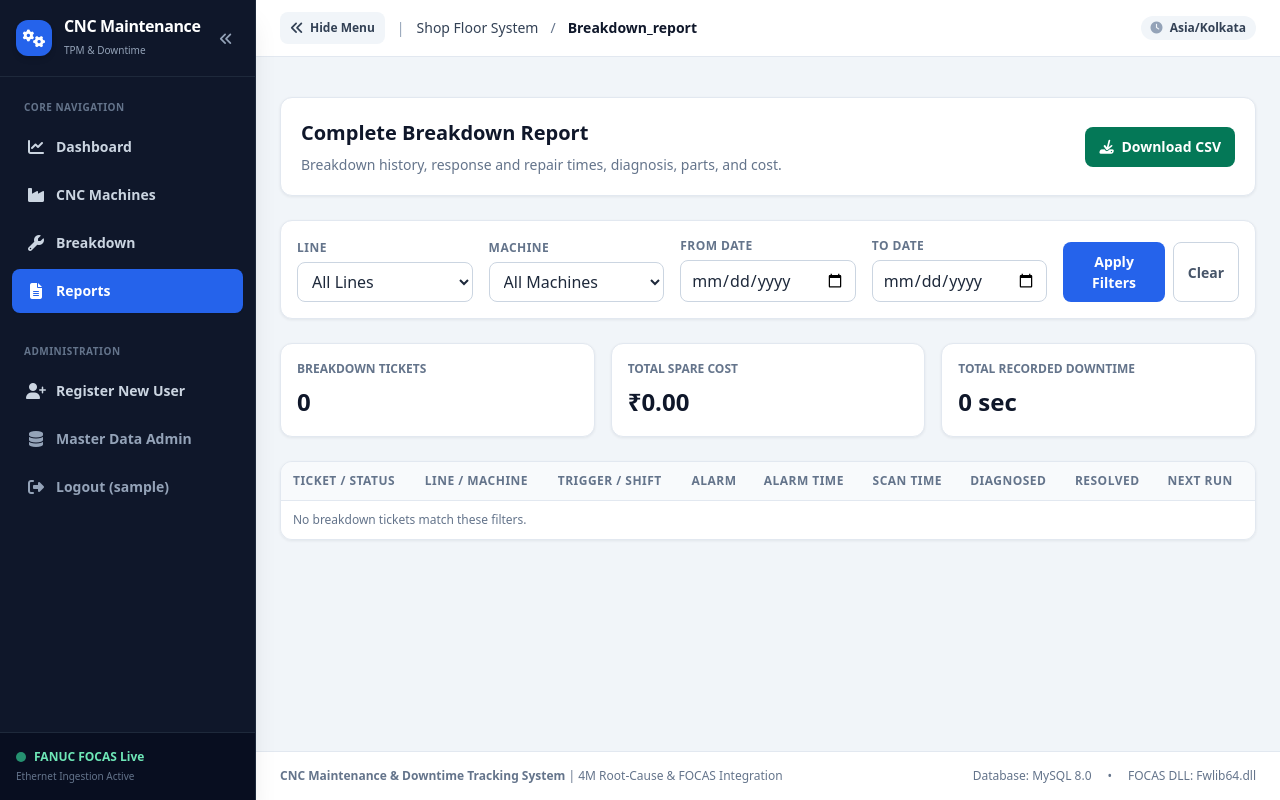
After one commit to DhiviJR/CNC-Maintenance, a Django app: page /reports/breakdowns/ in a window 1280 px wide. The commit adds this page. Run offline with Django 5.2, Linux system fonts and the light colour scheme; the visitor is signed in with stand-in values (Sample User, id 1); data comes from the database, SQL or seed files in the repository; data that the repository does not hold is empty; some libraries are stand-ins or nearby versions.

Commit message:
Report page created

```diff
--- a/maintenance/urls.py
+++ b/maintenance/urls.py
@@ -16,6 +16,7 @@ urlpatterns = [
     path('scanner/', views.scanner_view, name='scanner'),
     path('scan/<str:machine_code>/', views.scan_machine_action, name='scan_machine'),
     path('tickets/', views.ticket_list_view, name='ticket_list'),
+    path('reports/breakdowns/', views.breakdown_report_view, name='breakdown_report'),
     path('tickets/<int:ticket_id>/', views.ticket_detail_view, name='ticket_detail'),
     path('tickets/create/<str:machine_code>/', views.create_ticket_for_machine, name='create_ticket_for_machine'),
 
--- a/maintenance/views.py
+++ b/maintenance/views.py
@@ -1,5 +1,6 @@
 import json
 import calendar
+import csv
 from decimal import Decimal
 from datetime import date, timedelta
 from django.shortcuts import render, get_object_or_404, redirect
@@ -656,6 +657,92 @@ def ticket_list_view(request):
     })
 
 
+##############################################################################
+# Function Name : breakdown_report_view
+#
+# Parameters    : request - The current web request.
+#
+# Note          : Filters breakdown tickets and displays or downloads a report.
+##############################################################################
+def breakdown_report_view(request):
+    all_machines = CNCMachine.objects.filter(is_active=True).order_by('line_name', 'machine_code')
+    lines = all_machines.values_list('line_name', flat=True).distinct().order_by('line_name')
+    selected_line = request.GET.get('line', '')
+    selected_machine = request.GET.get('machine', '')
+    start_date = parse_date(request.GET.get('from', ''))
+    end_date = parse_date(request.GET.get('to', ''))
+
+    machine_options = all_machines
+    if selected_line == '__unassigned__':
+        machine_options = machine_options.filter(line_name='')
+    elif selected_line:
+        machine_options = machine_options.filter(line_name=selected_line)
+
+    tickets = BreakdownTicket.objects.select_related(
+        'machine', 'technician', 'failure_sub_category__category'
+    ).prefetch_related('spares_used__spare_part').order_by('-alarm_time')
+
+    if selected_line == '__unassigned__':
+        tickets = tickets.filter(machine__line_name='')
+    elif selected_line:
+        tickets = tickets.filter(machine__line_name=selected_line)
+    if selected_machine:
+        tickets = tickets.filter(machine__machine_code=selected_machine)
+    if start_date:
+        tickets = tickets.filter(alarm_time__date__gte=start_date)
+    if end_date:
+        tickets = tickets.filter(alarm_time__date__lte=end_date)
+
+    if request.GET.get('download') == 'csv':
+        response = HttpResponse(content_type='text/csv; charset=utf-8')
+        response['Content-Disposition'] = 'attachment; filename="cnc_breakdown_report.csv"'
+        response.write('\ufeff')
+        writer = csv.writer(response)
+        writer.writerow([
+            'Ticket Number', 'Line', 'Machine Code', 'Machine Name', 'Status', 'Trigger', 'Shift',
+            'Alarm Code', 'Alarm Message', 'Alarm Time', 'Scan Time', 'Diagnosed Time',
+            'Resolved Time', 'Next Run Time', 'Response (seconds)', 'Repair (seconds)',
+            'Downtime (seconds)', 'Restart Delay (seconds)', '4M Category', 'Failure Cause',
+            'Technician', 'Symptoms', 'Resolution', 'Spares Used', 'Spares Cost',
+        ])
+        for ticket in tickets:
+            spares = '; '.join(
+                f"{usage.spare_part.part_code} x {usage.quantity}"
+                for usage in ticket.spares_used.all()
+            )
+            category = ticket.failure_sub_category.category.name if ticket.failure_sub_category else ''
+            failure = ticket.failure_sub_category.name if ticket.failure_sub_category else ''
+            writer.writerow([
+                ticket.ticket_number, ticket.machine.line_name, ticket.machine.machine_code,
+                ticket.machine.name, ticket.get_status_display(), ticket.get_trigger_source_display(),
+                ticket.shift, ticket.focas_alarm_code or '', ticket.focas_alarm_msg or '',
+                ticket.alarm_time, ticket.scan_time or '', ticket.diagnosed_time or '',
+                ticket.resolve_time or '', ticket.next_run_time or '', ticket.response_time_seconds or 0,
+                ticket.repair_time_seconds or 0, ticket.total_downtime_seconds or 0,
+                ticket.ramp_up_delay_seconds or 0, category, failure,
+                ticket.technician.username if ticket.technician else '', ticket.symptom_notes,
+                ticket.resolution_notes, spares, ticket.total_spares_cost,
+            ])
+        return response
+
+    summary = tickets.aggregate(
+        total_cost=Sum('total_spares_cost'),
+        total_downtime=Sum('total_downtime_seconds'),
+    )
+    return render(request, 'maintenance/breakdown_report.html', {
+        'tickets': tickets,
+        'lines': lines,
+        'machine_options': machine_options,
+        'selected_line': selected_line,
+        'selected_machine': selected_machine,
+        'start_date': request.GET.get('from', ''),
+        'end_date': request.GET.get('to', ''),
+        'ticket_count': tickets.count(),
+        'total_cost': summary['total_cost'] or Decimal('0.00'),
+        'total_downtime': summary['total_downtime'] or 0,
+    })
+
+
 # ==============================================================================
 # 5. INDUSTRIAL ADDITIONS: ANDON BOARD & INTERACTIVE SIMULATOR (Phase 5)
 # ==============================================================================
--- /dev/null
+++ b/static/maintenance/breakdown_report.css
@@ -0,0 +1,182 @@
+#report-page {
+    display: grid;
+    gap: 24px;
+}
+
+#report-header {
+    display: flex;
+    align-items: center;
+    justify-content: space-between;
+    flex-wrap: wrap;
+    gap: 16px;
+    padding: 20px;
+    background: #fff;
+    border: 1px solid #e2e8f0;
+    border-radius: 12px;
+    box-shadow: 0 1px 3px #0f172a12;
+}
+
+#report-header h1 {
+    margin: 0;
+    color: #0f172a;
+    font-size: 1.25rem;
+    font-weight: 700;
+}
+
+#report-header p {
+    margin: 6px 0 0;
+    color: #64748b;
+    font-size: 0.875rem;
+}
+
+#report-download,
+#report-apply,
+#report-clear {
+    display: inline-flex;
+    align-items: center;
+    justify-content: center;
+    gap: 8px;
+    padding: 9px 14px;
+    border-radius: 8px;
+    font-size: 0.875rem;
+    font-weight: 600;
+    text-decoration: none;
+}
+
+#report-download {
+    color: #fff;
+    background: #047857;
+}
+
+#report-download:hover { background: #065f46; }
+#report-download-icon::before { content: "\f019"; font-family: "Font Awesome 6 Free"; font-weight: 900; }
+
+#report-filter {
+    display: grid;
+    grid-template-columns: repeat(auto-fit, minmax(170px, 1fr));
+    align-items: end;
+    gap: 16px;
+    padding: 16px;
+    background: #fff;
+    border: 1px solid #e2e8f0;
+    border-radius: 12px;
+    box-shadow: 0 1px 3px #0f172a12;
+}
+
+#report-filter label {
+    display: block;
+    margin-bottom: 5px;
+    color: #64748b;
+    font-size: 0.75rem;
+    font-weight: 700;
+    letter-spacing: 0.04em;
+    text-transform: uppercase;
+}
+
+#report-filter select,
+#report-filter input {
+    width: 100%;
+    min-height: 38px;
+    padding: 7px 10px;
+    color: #1e293b;
+    background: #fff;
+    border: 1px solid #cbd5e1;
+    border-radius: 8px;
+}
+
+#report-filter-actions { display: flex; gap: 8px; }
+
+#report-apply {
+    color: #fff;
+    background: #2563eb;
+    border: 0;
+    cursor: pointer;
+}
+
+#report-apply:hover { background: #1d4ed8; }
+
+#report-clear {
+    color: #475569;
+    border: 1px solid #cbd5e1;
+}
+
+#report-clear:hover { background: #f8fafc; }
+
+#report-summary {
+    display: grid;
+    grid-template-columns: repeat(3, minmax(0, 1fr));
+    gap: 16px;
+}
+
+#report-ticket-summary,
+#report-cost-summary,
+#report-downtime-summary {
+    padding: 16px;
+    background: #fff;
+    border: 1px solid #e2e8f0;
+    border-radius: 12px;
+    box-shadow: 0 1px 3px #0f172a12;
+}
+
+#report-ticket-summary div:first-child,
+#report-cost-summary div:first-child,
+#report-downtime-summary div:first-child {
+    color: #64748b;
+    font-size: 0.75rem;
+    font-weight: 700;
+    text-transform: uppercase;
+}
+
+#report-ticket-summary div:last-child,
+#report-cost-summary div:last-child,
+#report-downtime-summary div:last-child {
+    margin-top: 6px;
+    color: #0f172a;
+    font-size: 1.5rem;
+    font-weight: 800;
+}
+
+#report-table-container {
+    overflow-x: auto;
+    background: #fff;
+    border: 1px solid #e2e8f0;
+    border-radius: 12px;
+    box-shadow: 0 1px 3px #0f172a12;
+}
+
+#report-table {
+    width: 100%;
+    min-width: 1800px;
+    border-collapse: collapse;
+    color: #334155;
+    font-size: 0.75rem;
+}
+
+#report-table th,
+#report-table td {
+    padding: 10px 12px;
+    border-bottom: 1px solid #e2e8f0;
+    text-align: left;
+    vertical-align: top;
+}
+
+#report-table th {
+    color: #64748b;
+    background: #f8fafc;
+    font-weight: 700;
+    letter-spacing: 0.04em;
+    text-transform: uppercase;
+    white-space: nowrap;
+}
+
+#report-table tbody tr:hover { background: #f8fafc; }
+#report-table tbody tr:last-child td { border-bottom: 0; }
+#report-table td:first-child a { color: #1d4ed8; font-weight: 700; }
+#report-table td:first-child div,
+#report-table td:nth-child(2) div { margin-top: 4px; color: #64748b; }
+#report-table td:nth-child(4) div { max-width: 190px; color: #64748b; }
+#report-empty-state { padding: 40px 16px; color: #64748b; text-align: center; }
+
+@media (max-width: 640px) {
+    #report-summary { grid-template-columns: 1fr; }
+}
--- a/templates/base.html
+++ b/templates/base.html
@@ -97,6 +97,10 @@
 
                     <a href="{% url 'ticket_list' %}" class="flex items-center px-3 py-2.5 text-sm font-semibold rounded-lg transition-colors {% if request.resolver_match.url_name == 'ticket_list' or request.resolver_match.url_name == 'ticket_detail' %}bg-blue-600 text-white shadow-sm{% else %}text-slate-300 hover:bg-slate-800 hover:text-white{% endif %}">
                         <i class="fa-solid fa-wrench w-6 text-center text-base mr-2"></i> Breakdown
+                    </a>
+
+                    <a href="{% url 'breakdown_report' %}" class="flex items-center px-3 py-2.5 text-sm font-semibold rounded-lg transition-colors {% if request.resolver_match.url_name == 'breakdown_report' %}bg-blue-600 text-white shadow-sm{% else %}text-slate-300 hover:bg-slate-800 hover:text-white{% endif %}">
+                        <i class="fa-solid fa-file-lines w-6 text-center text-base mr-2"></i> Reports
                     </a>
                 </div>
             </div>
--- /dev/null
+++ b/templates/maintenance/breakdown_report.html
@@ -0,0 +1,132 @@
+{% extends 'base.html' %}
+{% load static %}
+
+{% block title %}Breakdown Report | CNC Maintenance{% endblock %}
+
+{% block extra_head %}
+<link rel="stylesheet" href="{% static 'maintenance/breakdown_report.css' %}">
+{% endblock %}
+
+{% block content %}
+<div id="report-page">
+    <div id="report-header">
+        <div>
+            <h1>Complete Breakdown Report</h1>
+            <p>Breakdown history, response and repair times, diagnosis, parts, and cost.</p>
+        </div>
+        <a id="report-download" href="?{{ request.GET.urlencode }}&amp;download=csv">
+            <i id="report-download-icon"></i> Download CSV
+        </a>
+    </div>
+
+    <form id="report-filter" method="get">
+        <div id="report-line-field">
+            <label for="report-line">Line</label>
+            <select id="report-line" name="line">
+                <option value="">All Lines</option>
+                {% for line in lines %}
+                    <option value="{% if line %}{{ line }}{% else %}__unassigned__{% endif %}" {% if line and selected_line == line or not line and selected_line == '__unassigned__' %}selected{% endif %}>{{ line|default:'Unassigned' }}</option>
+                {% endfor %}
+            </select>
+        </div>
+        <div id="report-machine-field">
+            <label for="report-machine">Machine</label>
+            <select id="report-machine" name="machine">
+                <option value="">All Machines</option>
+                {% for machine in machine_options %}
+                    <option value="{{ machine.machine_code }}" {% if selected_machine == machine.machine_code %}selected{% endif %}>{{ machine.machine_code }} — {{ machine.name }}</option>
+                {% endfor %}
+            </select>
+        </div>
+        <div id="report-from-field">
+            <label for="report-from">From Date</label>
+            <input id="report-from" name="from" type="date" value="{{ start_date }}">
+        </div>
+        <div id="report-to-field">
+            <label for="report-to">To Date</label>
+            <input id="report-to" name="to" type="date" value="{{ end_date }}">
+        </div>
+        <div id="report-filter-actions">
+            <button id="report-apply" type="submit">Apply Filters</button>
+            <a id="report-clear" href="{% url 'breakdown_report' %}">Clear</a>
+        </div>
+    </form>
+
+    <div id="report-summary">
+        <div id="report-ticket-summary">
+            <div>Breakdown Tickets</div>
+            <div>{{ ticket_count }}</div>
+        </div>
+        <div id="report-cost-summary">
+            <div>Total Spare Cost</div>
+            <div>₹{{ total_cost|floatformat:2 }}</div>
+        </div>
+        <div id="report-downtime-summary">
+            <div>Total Recorded Downtime</div>
+            <div>{{ total_downtime }} sec</div>
+        </div>
+    </div>
+
+    <div id="report-table-container">
+        <table id="report-table">
+            <thead>
+                <tr>
+                    <th>Ticket / Status</th>
+                    <th>Line / Machine</th>
+                    <th>Trigger / Shift</th>
+                    <th>Alarm</th>
+                    <th>Alarm Time</th>
+                    <th>Scan Time</th>
+                    <th>Diagnosed</th>
+                    <th>Resolved</th>
+                    <th>Next Run</th>
+                    <th>Response / Repair / Downtime</th>
+                    <th>4M Failure</th>
+                    <th>Technician</th>
+                    <th>Symptoms / Resolution</th>
+                    <th>Spares</th>
+                    <th>Parts Cost</th>
+                </tr>
+            </thead>
+            <tbody>
+                {% for ticket in tickets %}
+                    <tr>
+                        <td>
+                            <a href="{% url 'ticket_detail' ticket.id %}">{{ ticket.ticket_number }}</a>
+                            <div>{{ ticket.get_status_display }}</div>
+                        </td>
+                        <td>
+                            <div>{{ ticket.machine.line_name|default:'Unassigned' }}</div>
+                            <div>{{ ticket.machine.machine_code }}</div>
+                            <div>{{ ticket.machine.name }}</div>
+                        </td>
+                        <td>{{ ticket.get_trigger_source_display }}<br>{{ ticket.shift }}</td>
+                        <td>{{ ticket.focas_alarm_code|default:'—' }}<div>{{ ticket.focas_alarm_msg|default:'' }}</div></td>
+                        <td>{{ ticket.alarm_time|date:'Y-m-d H:i' }}</td>
+                        <td>{{ ticket.scan_time|date:'Y-m-d H:i'|default:'—' }}</td>
+                        <td>{{ ticket.diagnosed_time|date:'Y-m-d H:i'|default:'—' }}</td>
+                        <td>{{ ticket.resolve_time|date:'Y-m-d H:i'|default:'—' }}</td>
+                        <td>{{ ticket.next_run_time|date:'Y-m-d H:i'|default:'—' }}</td>
+                        <td>{{ ticket.response_time_seconds|default:0 }} / {{ ticket.repair_time_seconds|default:0 }} / {{ ticket.total_downtime_seconds|default:0 }} sec</td>
+                        <td>
+                            {% if ticket.failure_sub_category %}
+                                {{ ticket.failure_sub_category.category.name }}<br>{{ ticket.failure_sub_category.name }}
+                            {% else %}—{% endif %}
+                        </td>
+                        <td>{{ ticket.technician.username|default:'—' }}</td>
+                        <td><strong>Symptom:</strong> {{ ticket.symptom_notes|default:'—' }}<br><strong>Resolution:</strong> {{ ticket.resolution_notes|default:'—' }}</td>
+                        <td>
+                            {% for usage in ticket.spares_used.all %}
+                                {{ usage.spare_part.part_code }} × {{ usage.quantity }} (₹{{ usage.line_total|floatformat:2 }}){% if not forloop.last %}<br>{% endif %}
+                            {% empty %}—{% endfor %}
+                        </td>
+                        <td>₹{{ ticket.total_spares_cost|floatformat:2 }}</td>
+                    </tr>
+                {% empty %}
+                    <tr><td id="report-empty-state" colspan="15">No breakdown tickets match these filters.</td></tr>
+                {% endfor %}
+            </tbody>
+        </table>
+    </div>
+</div>
+{% endblock %}
```
